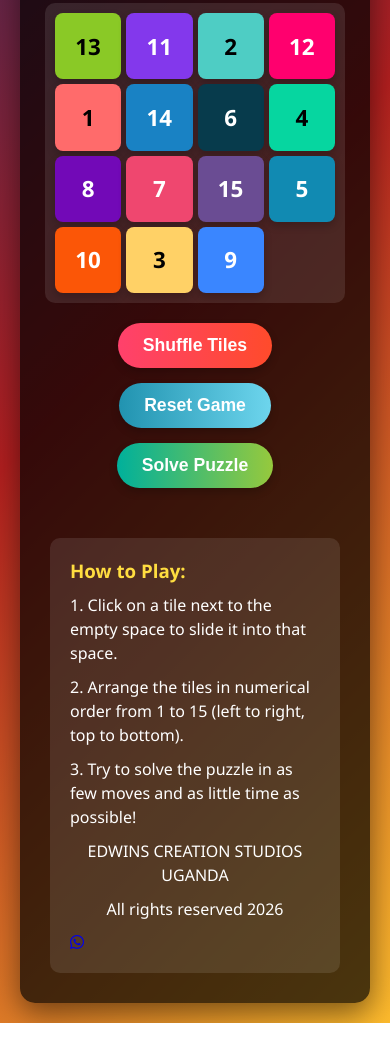
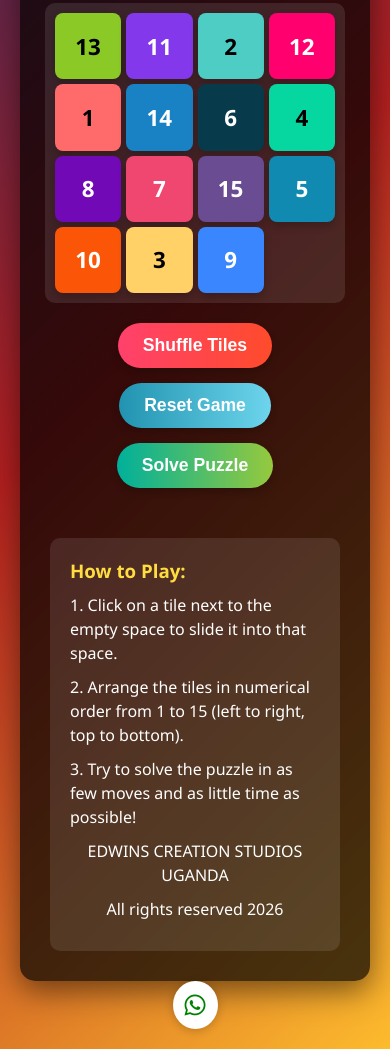
Before and after one commit to bwogiedwin/simple-puzzle-game, a plain HTML site: page index.html in a window 390 px wide. Shown: the part 470-1519 px from the top of the page. Before the commit the page ends 1493 px from the top, so only its background shows below. Drawn offline with Linux system fonts and the light colour scheme.

Commit message:
Fix HTML encoding issues in index.html

```diff
--- a/index.html
+++ b/index.html
@@ -238,6 +238,26 @@
             h1 {
                 font-size: 2.2rem;
             }
+
+            a {
+                display: inline-block;
+                text-decoration: none;
+                transition: all 0.3s ease;
+            }
+
+            .fab.fa-whatsapp {
+                font-size: 24px;
+                color: green;
+                background-color: white;
+                border-radius: 50%;
+                padding: 12px;
+                box-shadow: 0 2px  10px rgba(0, 0, 0, 0.2);
+                transition: all 0.3s ease;
+            }
+
+            a:activate .fab.fa-whatsapp {
+                transform: scale(0.95);
+            }
         }
     </style>
 </head>
@@ -280,11 +300,12 @@
             <p>3. Try to solve the puzzle in as few moves and as little time as possible!</p>
             <p style="text-align: center"> EDWINS CREATION STUDIOS UGANDA</p>
             <p style="text-align: center"> All rights reserved 2026</p>
-            <a href="http://wa.me/256701286954" target="_blank">
-            <i class=" fab fa-whatsapp"></i>
-            </a>
         </div>
     </div>
+
+    <a href="http://wa.me/256701286954" target="_blank">
+        <i class=" fab fa-whatsapp"></i>
+    </a>
 
     <div class="win-message" id="win-message">
         <div class="win-content">
```
